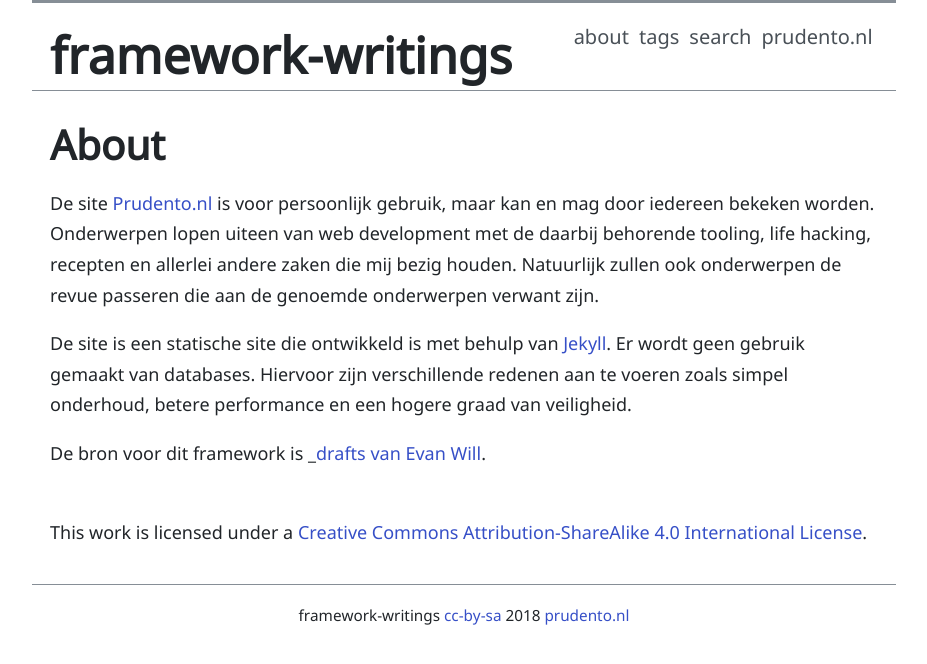
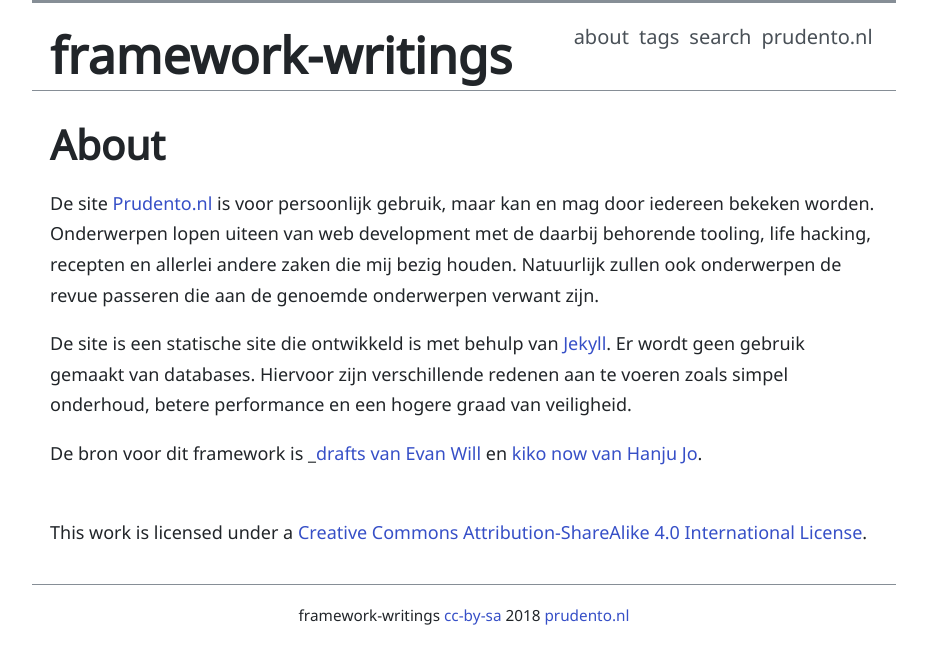
Before and after one commit to Prudento-NL/framework-writings-with-notes, a Jekyll site: the page built from about.md, in a window 1280 px wide. Shown: the top 664 px of the page, without its empty margins (176-1103 px from the left). Built offline with Jekyll 4.4.1, drawn with Linux system fonts in a browser that asks for light colours.

Commit message:
added credits kiko now

```diff
--- a/about.md
+++ b/about.md
@@ -6,7 +6,7 @@ De site [Prudento.nl] is voor persoonlijk gebruik, maar kan en mag door iedereen
 
 De site is een statische site die ontwikkeld is met behulp van [Jekyll]. Er wordt geen gebruik gemaakt van databases. Hiervoor zijn verschillende redenen aan te voeren zoals simpel onderhoud, betere performance en een hogere graad van veiligheid.
 
-De bron voor dit framework is \_[drafts van Evan Will].
+De bron voor dit framework is \_[drafts van Evan Will] en [kiko now van Hanju Jo].
 
 
 <br>
@@ -15,3 +15,4 @@ This work is licensed under a <a rel="license" href="http://creativecommons.org/
 [Jekyll]: https://jekyllrb.com/
 [Prudento.nl]: http://www.prudento.nl/
 [drafts van Evan Will]: https://github.com/evanwill/_drafts
+[kiko now van Hanju Jo]: https://aweekj.github.io/kiko-now/
```
Also changed, not shown: README.md.
